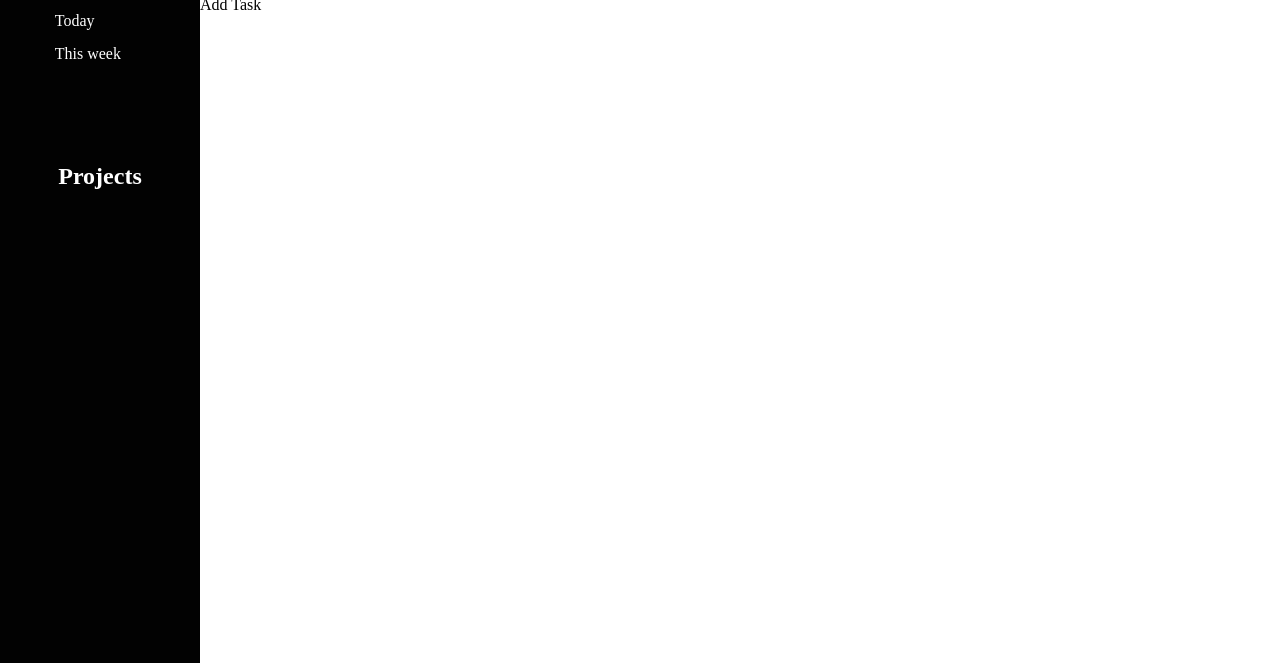
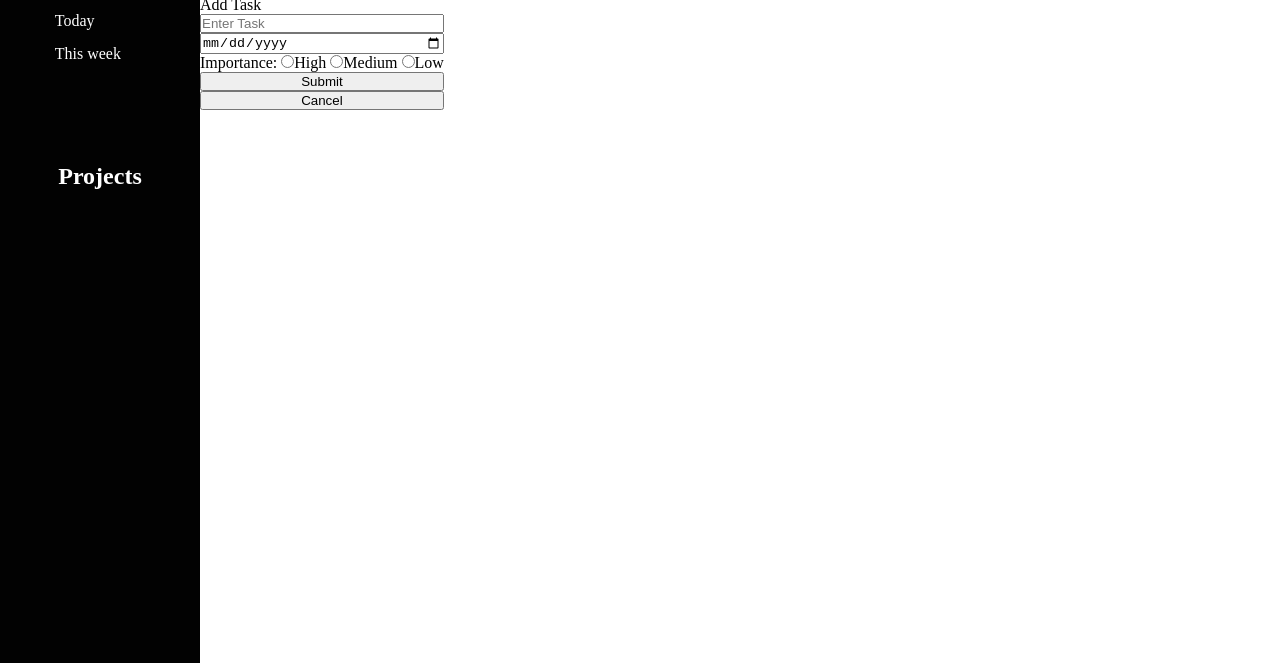
Before and after one commit to HBishop123/Todo-List, a website built with webpack: page dist/index.html in a window 1280 px wide. Shown: the part 141-804 px from the top of the page. Built offline with nearby package versions, Linux system fonts and the light colour scheme.

Commit message:
added form to html and styling with css

```diff
--- a/dist/index.html
+++ b/dist/index.html
@@ -27,6 +27,26 @@
       <div class="main-area">
         <h1>General Tasks</h1>
         <p id="add-Task">Add Task</p>
+        <form>
+          <input type="text" placeholder="Enter Task" />
+          <input type="date" />
+          <label
+            >Importance:
+            <label
+              ><input type="radio" name="priority" value="high" />High</label
+            >
+            <label
+              ><input
+                type="radio"
+                name="priority"
+                value="medium"
+              />Medium</label
+            >
+            <label><input type="radio" name="priority" value="low" />Low</label>
+          </label>
+          <button type="submit">Submit</button>
+          <button type="reset">Cancel</button>
+        </form>
       </div>
     </main>
   </body>
--- a/dist/styles.css
+++ b/dist/styles.css
@@ -16,6 +16,7 @@ header {
   display: flex;
   align-items: center;
 }
+
 
 h3{
     padding-left: 20px;
@@ -43,3 +44,10 @@ main{
     display: flex;
     flex-direction: row;
 }
+
+
+form{
+  display: flex;
+  flex-direction: column;
+
+}
```
